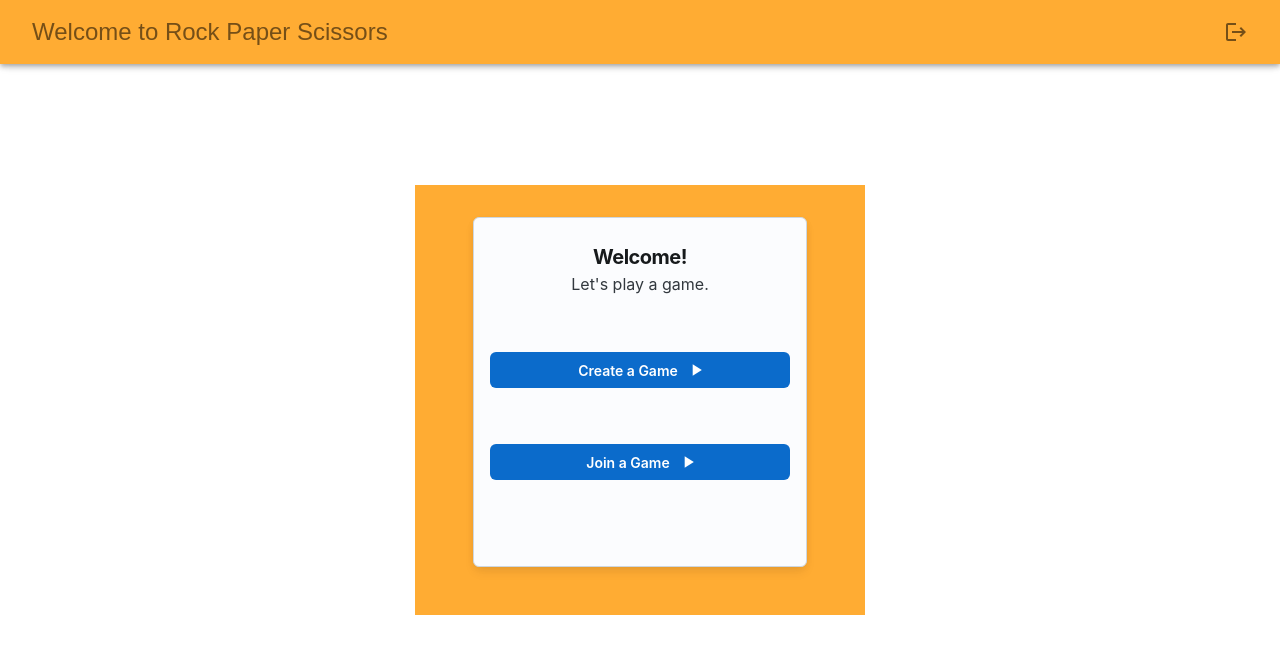
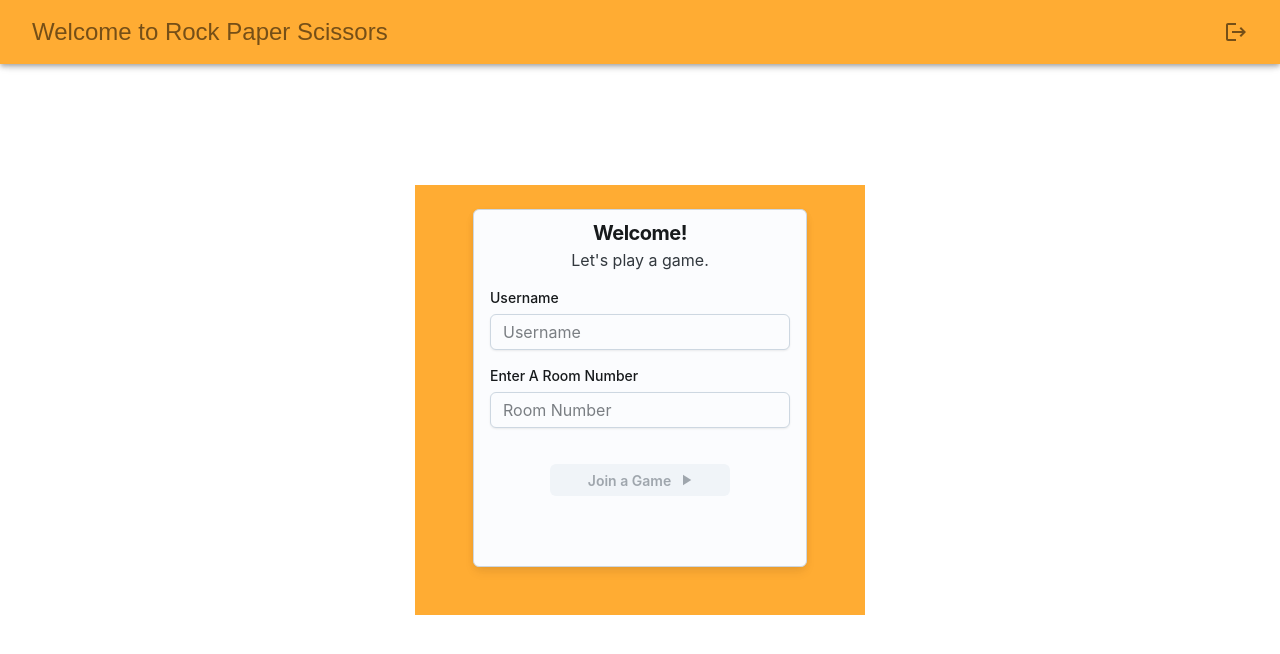
Before and after one commit to JamesATom/task7-front-end, a React (Create React App) app: page /rockpaper in a window 1280 px wide. Shown: the top 654 px of the page. Built offline with nearby package versions, Linux system fonts and the light colour scheme; no server answers.

Commit message:
problems related to socket.io room was being fixed

```diff
--- a/src/App.css
+++ b/src/App.css
@@ -67,3 +67,59 @@
   right: 0;
   margin: auto;
 }
+
+.main {
+	width: 100vw;
+	height: 100vh;
+	overflow: hidden;
+	display: flex;
+	align-items: center;
+	justify-content: center;
+}
+
+.background_img {
+	position: absolute;
+	left: 0;
+	top: 0;
+	width: 100%;
+	height: 100%;
+	object-fit: cover;
+}
+
+.container {
+	width: 1000px;
+	height: 550px;
+	background-color: var(--light-purple);
+	border-radius: 30px;
+	box-shadow: var(--box-shadow);
+	z-index: 2;
+	display: flex;
+	overflow: hidden;
+	position: relative;
+}
+
+@import url("https://fonts.googleapis.com/css2?family=Anton&display=swap");
+
+body {
+  margin: 0;
+  padding: 0;
+  margin: 0;
+  font-family: "Anton", sans-serif;
+  user-select: none;
+}
+
+a {
+  color: inherit;
+  text-decoration: none;
+}
+
+:root {
+  --box-shadow: 0px 3px 3px -2px rgb(0 0 0 / 20%),
+    0px 3px 4px 0px rgb(0 0 0 / 14%), 0px 1px 8px 0px rgb(0 0 0 / 12%);
+  --light-purple: #2e1f8663;
+  --yellow: #ffdf00;
+  --orange: #e48c11;
+  --red: #d92212;
+  --purple: #955cd9;
+  --green: #01a049;
+}
--- a/src/App.js
+++ b/src/App.js
@@ -18,7 +18,7 @@ const router = createBrowserRouter(createRoutesFromElements(
 function App() {
   return (
     <div className="App">
-      <RouterProvider router={router} />
+        <RouterProvider router={router} />
     </div>
   );
 }
--- a/src/createOrJoin/createRockPaper.jsx
+++ b/src/createOrJoin/createRockPaper.jsx
@@ -1,41 +1,56 @@
+import { useState, useEffect, useRef } from 'react';
+import { socket } from '../socket/socket';
+import { CssVarsProvider } from '@mui/joy/styles';
+import { useNavigate, Link } from 'react-router-dom';
 import AppBar from '@mui/material/AppBar';
 import Toolbar from '@mui/material/Toolbar';
-import { useNavigate } from 'react-router-dom';
 import IconButton from '@mui/material/IconButton';
 import LogoutIcon from '@mui/icons-material/Logout';
-import PlayArrowIcon from '@mui/icons-material/PlayArrow';
-import { CssVarsProvider } from '@mui/joy/styles';
 import Sheet from '@mui/joy/Sheet';
 import Typography from '@mui/joy/Typography';
 import FormControl from '@mui/joy/FormControl';
 import Button from '@mui/joy/Button';
-import { Link } from 'react-router-dom';
-import GamesIcon from '@mui/icons-material/Games';
+import PlayArrowIcon from '@mui/icons-material/PlayArrow';
+import FormLabel from '@mui/joy/FormLabel';
+import Input from '@mui/joy/Input';
 
-export default function CreateRockPaper() {
+export default function CreateTicTacToe() {
     const navigate = useNavigate();
+    const [roomFilledOr, setRoomFilledOr] = useState(true);
+    const [username, setUsername] = useState("");
+    const [room, setRoom] = useState();
+
+    useEffect(() => {
+        setRoomFilledOr(username && room ? false : true);
+    }, [username, room]);
+
+    const handleSubmit = () => {
+        socket.emit('join', { name: username, room });
+    }
+
     return (
         <div>
             <AppBar>
             <Toolbar sx={{
                 display: 'flex',
                 justifyContent: 'space-between',
-                    background: '#ffac33'
+                background: '#ffac33',
                 }}>
                 <IconButton disableRipple>Welcome to Rock Paper Scissors</IconButton>
                 <IconButton onClick={() => {navigate('/')}}><LogoutIcon /></IconButton>
             </Toolbar>
             </AppBar>
+
             <div className='twoGames' id='paperPage'>
                 <CssVarsProvider>
                     <main>
                         <Sheet
                             sx={{
                                 width: 300,
-                            height: 300,
+                                height: 340,
                                 mx: 'auto',
-                            my: 4,
-                            py: 3,
+                                my: 3,
+                                py: 1,
                                 px: 2,
                                 display: 'flex',
                                 flexDirection: 'column',
@@ -50,12 +65,31 @@ export default function CreateRockPaper() {
                                 </Typography>
                                 <Typography level="body2">Let's play a game.</Typography>
                             </div>
-                        <FormControl sx={{ margin: '40px 0px' }}>
-                            <Button endDecorator={<PlayArrowIcon />} component={Link} to='/tictactoe'>Create a Game</Button>
+                            <FormControl>
+                                <FormLabel>Username</FormLabel>
+                                <Input
+                                    name="name"
+                                    type="name"
+                                    placeholder="Username"
+                                    value={username}
+                                    onChange={({target}) => setUsername(target.value)}
+                                />
                             </FormControl>
                             <FormControl>
-                            <Button endDecorator={<PlayArrowIcon />} component={Link} to='/rockpaper'>Join a Game</Button>
+                                <FormLabel>Enter A Room Number</FormLabel>
+                                <Input
+                                    name="room"
+                                    type="text"
+                                    placeholder="Room Number"
+                                    value={room}
+                                    onChange={({target}) => setRoom(target.value)}
+                                />
                             </FormControl>
+                            <div style={{ display: 'flex', justifyContent: 'center', margin: '20px 0px' }}>
+                                <FormControl sx={{ width: '180px' }}>
+                                    <Button onClick={handleSubmit} endDecorator={<PlayArrowIcon />} component={Link} to='/' size='sm' disabled={roomFilledOr}>Join a Game</Button>
+                                </FormControl>
+                            </div>
                         </Sheet>
                     </main>
                 </CssVarsProvider>
--- a/src/createOrJoin/createTicToe.jsx
+++ b/src/createOrJoin/createTicToe.jsx
@@ -1,4 +1,4 @@
-import { useState, useEffect } from 'react';
+import { useState, useEffect, useRef } from 'react';
 import { socket } from '../socket/socket';
 import { CssVarsProvider } from '@mui/joy/styles';
 import { useNavigate, Link } from 'react-router-dom';
--- a/src/playGame/Board.jsx
+++ b/src/playGame/Board.jsx
@@ -14,20 +14,17 @@ export default function Board({ result, setResult }) {
     }, [board]);
 
     const chooseSquare = async (square) => {
-        console.log('Clicked: ', square);
         if (turn == player && board[square] == "") {
             setTurn(player == "X" ? "O" : "X");
 
-            setBoard(prev => [...prev.filter((val, idx) => {
+            setBoard(prev => [...prev.map((val, idx) => {
                 if (idx == square && val == "") {
-                    console.log('why');
                     return player;
                 }
                 return val;
             })]);
-            console.log('Board inside chooseSquare: ', board);
 
-            await socket.emit('game-move', {
+            socket.emit('game-move', {
                 type: "game-move",
                 data: { square, player, board }
             });
@@ -38,7 +35,7 @@ export default function Board({ result, setResult }) {
         Patterns.forEach((currPattern) => {
             const firstPlayer = board[currPattern[0]];
             if (firstPlayer === "") return;
-                let foundWinningPattern = true;
+            let foundWinningPattern = true;
 
             currPattern.forEach((idx) => {
                 if (board[idx] !== firstPlayer) {
@@ -65,21 +62,18 @@ export default function Board({ result, setResult }) {
         }
     }
 
-
     socket.on('game-move', ({event}) => {
         if (event.type == "game-move") {
             const currentPlayer = (event.data.player == "X" ? "O" : "X");
             setPlayer(currentPlayer);
             setTurn(currentPlayer);
             setBoard(event.data.board.map((val, idx) => {
-                        // console.log('VALUE: ', val);x
                         if (idx == event.data.square && val == "") {
                             return event.data.player;
                         }
                         return val;
                     })
             );
-            // console.log('Board inside socket.on: ', board);
         }
     });
 
--- a/src/playGame/Game.jsx
+++ b/src/playGame/Game.jsx
@@ -10,13 +10,12 @@ import { socket } from '../socket/socket';
 export default function Game({ channel, setChannel }) {
     const navigate = useNavigate();
     const [playersJoined, setPlayersJoined] = useState(false);
-    const [numOfUsers, setNumOfUsers] = useState([]);
+    // const [sth, setSth] = useState();
     const [result, setResult] = useState({ winner: "none", state: "none" });
 
     useEffect(() => {
         socket.on('message', (data) => {
             setPlayersJoined(data.size >= 2 ? true : false);
-            setNumOfUsers(prev => [...prev, data.user]);
         });
     });
 
@@ -26,6 +25,7 @@ export default function Game({ channel, setChannel }) {
 
     const handleClick = () => {
         socket.emit('remove_user');
+        window.localStorage.clear();
         navigate('/tictactoe');
     }
 
```
Lines whose indentation alone changed are shown as unchanged.
